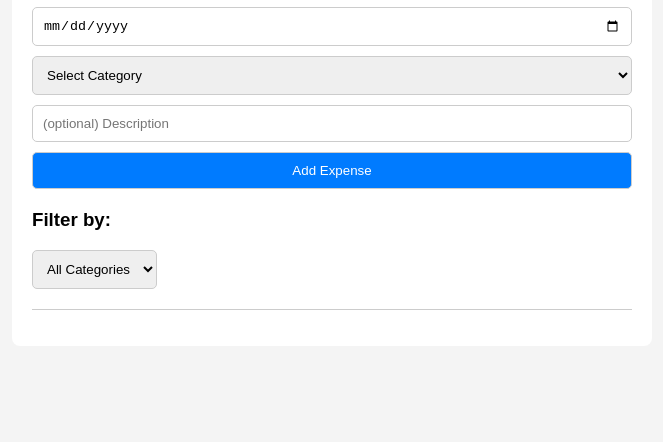
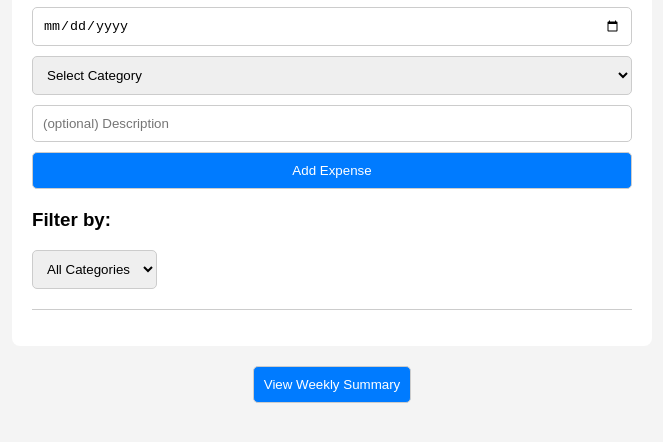
Before and after one commit to ItzPongo/CS-312-Group-Project, a website: page public/index.html in a window 1280 px wide. Shown: the part 160-602 px from the top of the page, without its empty margins (308-971 px from the left). Drawn offline with Linux system fonts and the light colour scheme.

Commit message:
Update index.html

```diff
--- a/public/index.html
+++ b/public/index.html
@@ -8,7 +8,7 @@
   <link rel="stylesheet" href="css/style.css" />
 </head>
 <body>
-     <!-- main container for the content -->
+    <!-- main container for the content -->
     <div class="container">
       <!-- page title -->
       <h1>Expense Tracker</h1>
@@ -45,6 +45,12 @@
       <!-- display the expenses-list -->
       <ul id = "expenses-list"></ul>
     </div>
+
+    <!-- Weekly total button -->
+	  <div class="weekly-sum">
+      <button type="button" onclick="goToWeeklyExpensePage()">View Weekly Summary</button>
+	  </div>
+
     <!-- link to the external .js file -->
     <script src ="js/script.js" defer></script>
   </body>
```
